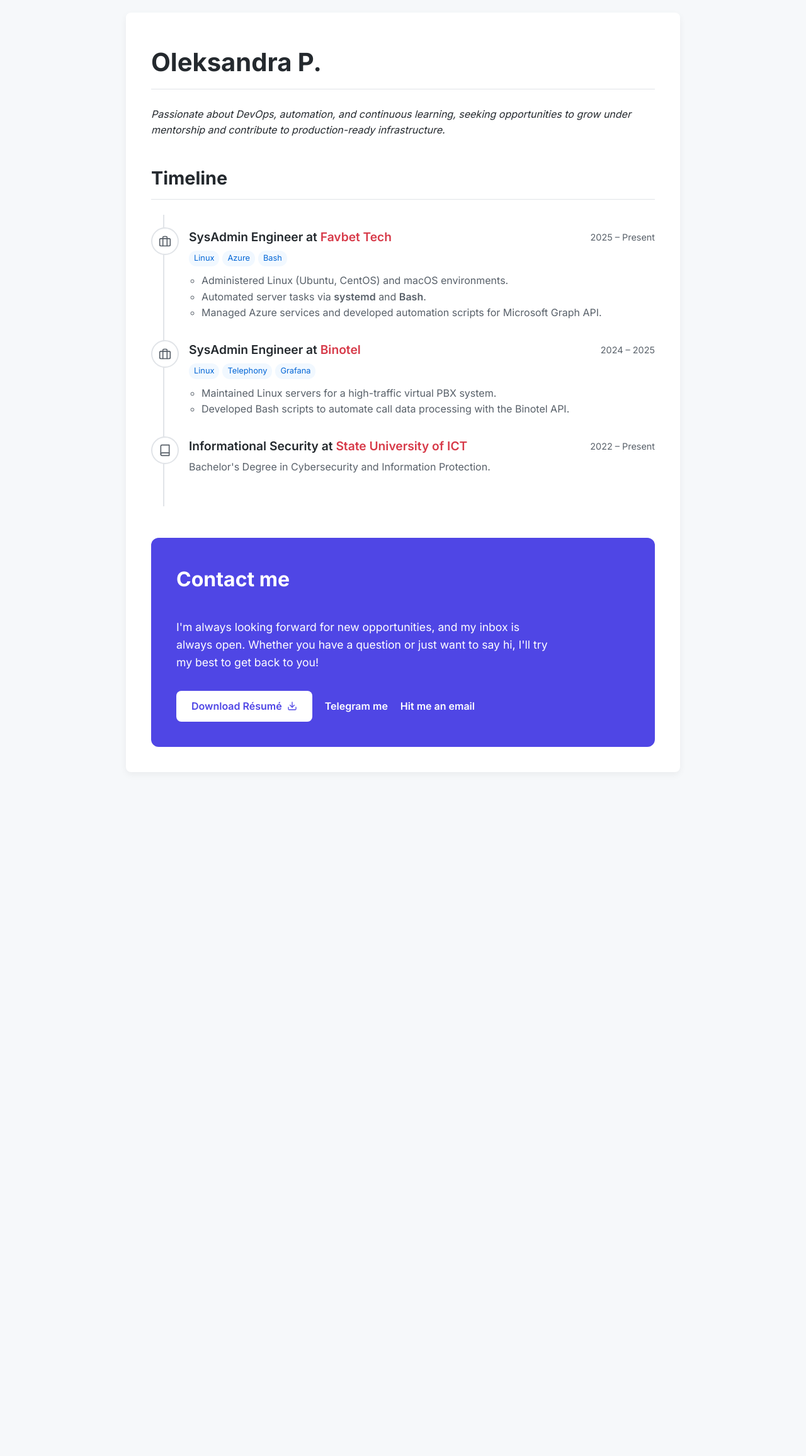
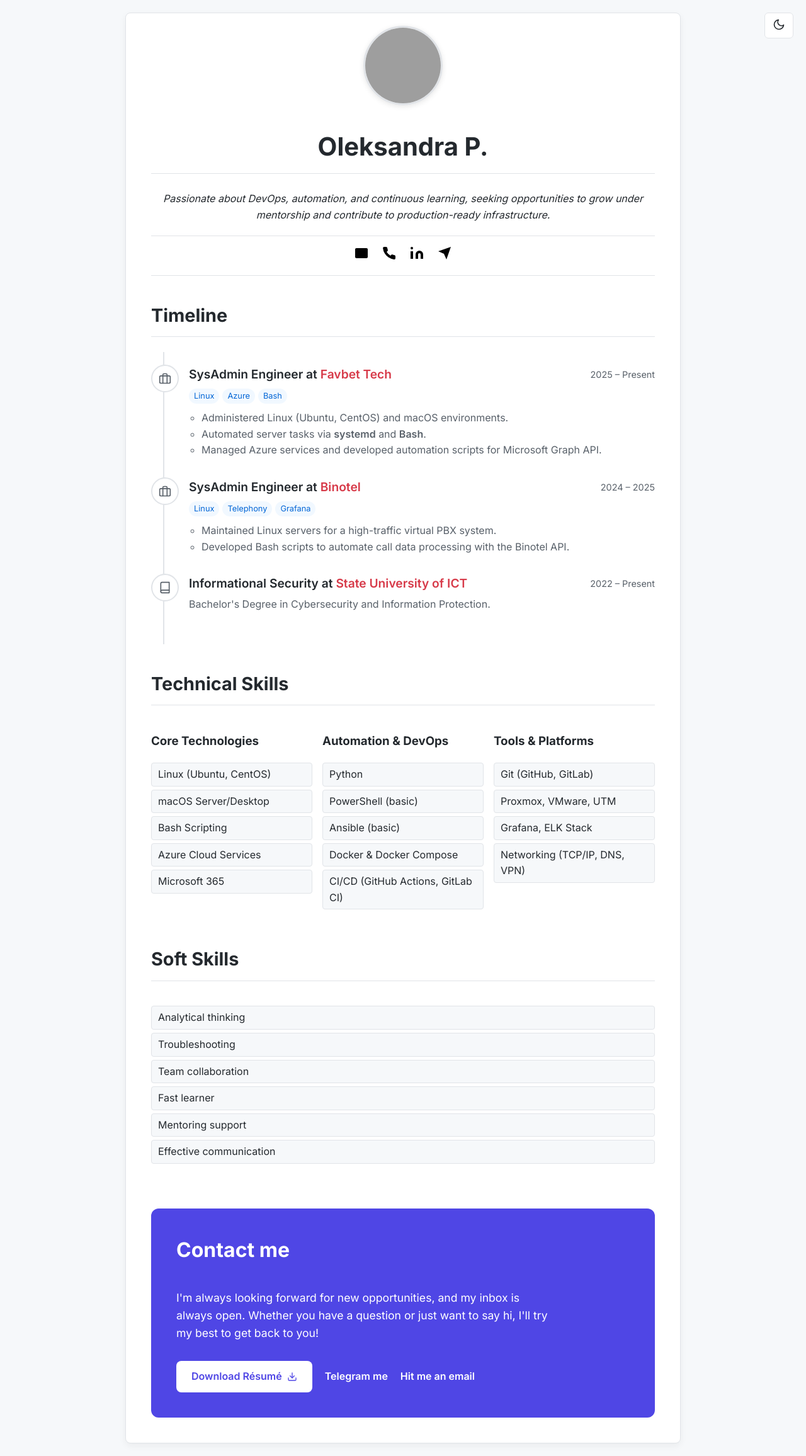
Before and after one commit to sarakalin006/CV, a Jekyll site: the page built from README.md, in a window 1280 px wide. Shown: the whole page at 63% size. Built offline with Jekyll 4.4.1, drawn with Linux system fonts in a browser that asks for light colours; before the commit the page ends 1246 px from its top, so only the background shows below that; grey boxes are pictures that could not be loaded.

Commit message:
Refactor README.md: enhance header layout with contact icons and add technical skills section; update CSS for improved styling and dark mode support

```diff
--- a/README.md
+++ b/README.md
@@ -2,8 +2,18 @@
 layout: default
 permalink: /
 ---
-<h1>{{ site.author }}</h1>
-<p><em>{{ site.description }}</em></p>
+<div class="header-content">
+  <img src="{{ site.avatar | relative_url }}" alt="Avatar" class="avatar">
+  <h1>{{ site.author }}</h1>
+  <p><em>{{ site.description }}</em></p>
+</div>
+
+<div class="contact-icons">
+  <a href="mailto:{{ site.email }}" title="Email"><svg viewBox="0 0 24 24"><path d="M4 4h16c1.1 0 2 .9 2 2v12c0 1.1-.9 2-2 2H4c-1.1 0-2-.9-2-2V6c0-1.1.9-2 2-2z"></path><polyline points="22,6 12,13 2,6"></polyline></svg></a>
+  <a href="tel:{{ site.phone }}" title="Phone"><svg viewBox="0 0 24 24"><path d="M22 16.92v3a2 2 0 0 1-2.18 2 19.79 19.79 0 0 1-8.63-3.07 19.5 19.5 0 0 1-6-6 19.79 19.79 0 0 1-3.07-8.67A2 2 0 0 1 4.11 2h3a2 2 0 0 1 2 1.72 12.84 12.84 0 0 0 .7 2.81 2 2 0 0 1-.45 2.11L8.09 9.91a16 16 0 0 0 6 6l1.27-1.27a2 2 0 0 1 2.11-.45 12.84 12.84 0 0 0 2.81.7A2 2 0 0 1 22 16.92z"></path></svg></a>
+  <a href="{{ site.linkedin }}" title="LinkedIn" target="_blank"><svg viewBox="0 0 24 24"><path d="M16 8a6 6 0 0 1 6 6v7h-4v-7a2 2 0 0 0-2-2 2 2 0 0 0-2 2v7h-4v-7a6 6 0 0 1 6-6z"></path><rect x="2" y="9" width="4" height="12"></rect><circle cx="4" cy="4" r="2"></circle></svg></a>
+  <a href="https://t.me/{{ site.telegram }}" title="Telegram" target="_blank"><svg viewBox="0 0 24 24"><path d="M22 2L11 13"></path><path d="M22 2L15 22L11 13L2 9L22 2z"></path></svg></a>
+</div>
 
 <h2>Timeline</h2>
 <ul class="timeline">
@@ -64,6 +74,51 @@ permalink: /
   </li>
 </ul>
 
+<h2>Technical Skills</h2>
+<div class="skills-grid">
+  <div>
+    <h3>Core Technologies</h3>
+    <ul>
+      <li>Linux (Ubuntu, CentOS)</li>
+      <li>macOS Server/Desktop</li>
+      <li>Bash Scripting</li>
+      <li>Azure Cloud Services</li>
+      <li>Microsoft 365</li>
+    </ul>
+  </div>
+  <div>
+    <h3>Automation & DevOps</h3>
+    <ul>
+      <li>Python</li>
+      <li>PowerShell (basic)</li>
+      <li>Ansible (basic)</li>
+      <li>Docker & Docker Compose</li>
+      <li>CI/CD (GitHub Actions, GitLab CI)</li>
+    </ul>
+  </div>
+  <div>
+    <h3>Tools & Platforms</h3>
+    <ul>
+      <li>Git (GitHub, GitLab)</li>
+      <li>Proxmox, VMware, UTM</li>
+      <li>Grafana, ELK Stack</li>
+      <li>Networking (TCP/IP, DNS, VPN)</li>
+    </ul>
+  </div>
+</div>
+
+<h2>Soft Skills</h2>
+<div class="skills-grid">
+  <ul>
+    <li>Analytical thinking</li>
+    <li>Troubleshooting</li>
+    <li>Team collaboration</li>
+    <li>Fast learner</li>
+    <li>Mentoring support</li>
+    <li>Effective communication</li>
+  </ul>
+</div>
+
 <div class="contact-banner">
   <h2>Contact me</h2>
   <p>I'm always looking forward for new opportunities, and my inbox is always open. Whether you have a question or just want to say hi, I'll try my best to get back to you!</p>
--- a/_config.yml
+++ b/_config.yml
@@ -1,5 +1,6 @@
 title: Petrova Oleksandra — SysAdmin Engineer | Linux, Azure, Docker, CI/CD
 logo: /assets/images/logo.svg
+avatar: /assets/images/image 3.png
 description: Passionate about DevOps, automation, and continuous learning, seeking opportunities to grow under mentorship and contribute to production-ready infrastructure.
 author: Oleksandra P.
 email: pet.85saf@gmail.com
--- a/_layouts/default.html
+++ b/_layouts/default.html
@@ -14,8 +14,14 @@
     <link rel="icon" href="{{ '/favicon.svg' | relative_url }}" type="image/svg+xml">
   </head>
   <body>
+    <button id="theme-toggle" class="theme-toggle-btn" title="Toggle dark mode">
+      <svg id="theme-toggle-icon" width="20" height="20" viewBox="0 0 24 24" fill="none" stroke="currentColor" stroke-width="2" stroke-linecap="round" stroke-linejoin="round">
+        <path d="M21 12.79A9 9 0 1 1 11.21 3 7 7 0 0 0 21 12.79z"></path>
+      </svg>
+    </button>
     <div class="container">
       {{ content }}
     </div>
+    <script src="{{ '/assets/js/theme-switcher.js' | relative_url }}"></script>
   </body>
 </html>
--- a/assets/css/style.css
+++ b/assets/css/style.css
@@ -1,29 +1,103 @@
+:root {
+  --bg-color: #f6f8fa;
+  --text-color: #24292e;
+  --card-bg-color: #fff;
+  --border-color: #e1e4e8;
+  --accent-color: #0366d6;
+  --accent-color-hover: #005cc5;
+  --secondary-text-color: #586069;
+  --tag-bg-color: #f1f8ff;
+  --company-color: #d73a49;
+  --contact-banner-bg: #4f46e5;
+  --contact-banner-text: #fff;
+  --contact-btn-bg: #fff;
+  --contact-btn-text: #4f46e5;
+}
+
+body.dark-mode {
+  --bg-color: #0d1117;
+  --text-color: #c9d1d9;
+  --card-bg-color: #161b22;
+  --border-color: #30363d;
+  --accent-color: #58a6ff;
+  --accent-color-hover: #79b8ff;
+  --secondary-text-color: #8b949e;
+  --tag-bg-color: rgba(56, 139, 253, 0.15);
+  --company-color: #f7786b;
+  --contact-banner-bg: #3832a8;
+  --contact-banner-text: #c9d1d9;
+  --contact-btn-bg: #c9d1d9;
+  --contact-btn-text: #3832a8;
+}
+
 /* General Styles */
 body {
   font-family: 'Inter', -apple-system, BlinkMacSystemFont, "Segoe UI", Roboto, "Helvetica Neue", Arial, sans-serif;
   line-height: 1.6;
-  color: #24292e;
-  background-color: #f6f8fa;
+  color: var(--text-color);
+  background-color: var(--bg-color);
   margin: 0;
   padding: 20px;
+  transition: background-color 0.3s, color 0.3s;
 }
 .container {
   max-width: 800px;
   margin: auto;
-  background: #fff;
+  background: var(--card-bg-color);
   padding: 20px 40px 40px;
   border-radius: 8px;
   box-shadow: 0 4px 12px rgba(0,0,0,0.05);
+  border: 1px solid var(--border-color);
 }
 h1, h2 {
-  border-bottom: 1px solid #e1e4e8;
+  border-bottom: 1px solid var(--border-color);
   padding-bottom: 10px;
 }
 h1 { font-size: 2.5em; }
 h2 { font-size: 1.8em; margin-top: 40px; display: flex; justify-content: space-between; align-items: center; }
-a { color: #0366d6; text-decoration: none; }
-a:hover { text-decoration: underline; }
+a { color: var(--accent-color); text-decoration: none; }
+a:hover { text-decoration: underline; color: var(--accent-color-hover); }
 strong { font-weight: 600; }
+
+/* Header & Avatar */
+.site-header {
+  display: flex;
+  justify-content: space-between;
+  align-items: center;
+  margin-bottom: 2rem;
+}
+.avatar {
+  width: 120px;
+  height: 120px;
+  border-radius: 50%;
+  border: 3px solid var(--border-color);
+  box-shadow: 0 2px 8px rgba(0,0,0,0.1);
+}
+.header-content {
+  text-align: center;
+}
+
+/* Contact Icons */
+.contact-icons {
+  display: flex;
+  justify-content: center;
+  gap: 20px;
+  margin: 20px 0;
+  padding: 15px 0;
+  border-top: 1px solid var(--border-color);
+  border-bottom: 1px solid var(--border-color);
+}
+.contact-icons a {
+  color: var(--secondary-text-color);
+  display: inline-block;
+}
+.contact-icons a:hover {
+  color: var(--accent-color);
+}
+.contact-icons svg {
+  width: 24px;
+  height: 24px;
+}
 
 /* Timeline Styles */
 .timeline {
@@ -38,7 +112,7 @@ strong { font-weight: 600; }
   top: 0;
   bottom: 0;
   width: 2px;
-  background: #e1e4e8;
+  background: var(--border-color);
 }
 .timeline-item {
   position: relative;
@@ -52,8 +126,8 @@ strong { font-weight: 600; }
   width: 40px;
   height: 40px;
   border-radius: 50%;
-  background: #fff;
-  border: 2px solid #e1e4e8;
+  background: var(--card-bg-color);
+  border: 2px solid var(--border-color);
   display: flex;
   align-items: center;
   justify-content: center;
@@ -62,7 +136,7 @@ strong { font-weight: 600; }
 .timeline-icon svg {
   width: 20px;
   height: 20px;
-  color: #586069;
+  color: var(--secondary-text-color);
 }
 .timeline-content {
   position: relative;
@@ -78,11 +152,11 @@ strong { font-weight: 600; }
   font-weight: 600;
 }
 .timeline-title a {
-  color: #d73a49;
+  color: var(--company-color);
 }
 .timeline-date {
   font-weight: 500;
-  color: #586069;
+  color: var(--secondary-text-color);
   font-size: 0.9em;
 }
 .timeline-tags {
@@ -90,32 +164,50 @@ strong { font-weight: 600; }
 }
 .timeline-tags .tag {
   display: inline-block;
-  background-color: #f1f8ff;
-  color: #0366d6;
+  background-color: var(--tag-bg-color);
+  color: var(--accent-color);
   padding: 2px 8px;
   border-radius: 12px;
   font-size: 0.8em;
   margin-right: 5px;
 }
 .timeline-description {
-  color: #586069;
+  color: var(--secondary-text-color);
 }
 .timeline-description ul {
   padding-left: 20px;
   margin-top: 10px;
 }
 
+/* Skills */
+.skills-grid {
+  display: grid;
+  grid-template-columns: repeat(auto-fit, minmax(250px, 1fr));
+  gap: 1rem;
+}
+.skills-grid ul {
+  list-style-type: none;
+  padding: 0;
+}
+.skills-grid li {
+  background: var(--bg-color);
+  padding: 5px 10px;
+  border-radius: 4px;
+  margin-bottom: 5px;
+  border: 1px solid var(--border-color);
+}
+
 /* Contact Banner Styles */
 .contact-banner {
-  background-color: #4f46e5;
-  color: #fff;
+  background-color: var(--contact-banner-bg);
+  color: var(--contact-banner-text);
   padding: 40px;
   border-radius: 12px;
   margin-top: 50px;
   text-align: left;
 }
 .contact-banner h2 {
-  color: #fff;
+  color: var(--contact-banner-text);
   border: none;
   margin-top: 0;
   font-size: 2em;
@@ -132,8 +224,8 @@ strong { font-weight: 600; }
   align-items: center;
 }
 .contact-banner .btn {
-  color: #4f46e5;
-  background-color: #fff;
+  color: var(--contact-btn-text);
+  background-color: var(--contact-btn-bg);
   padding: 12px 24px;
   border-radius: 8px;
   font-weight: 600;
@@ -142,6 +234,23 @@ strong { font-weight: 600; }
   gap: 8px;
 }
 .contact-banner .btn-link {
-  color: #fff;
+  color: var(--contact-banner-text);
   font-weight: 600;
 }
+
+/* Theme Toggle */
+.theme-toggle-btn {
+  background: var(--card-bg-color);
+  border: 1px solid var(--border-color);
+  color: var(--text-color);
+  padding: 8px 12px;
+  border-radius: 6px;
+  cursor: pointer;
+  position: fixed;
+  top: 20px;
+  right: 20px;
+  z-index: 1000;
+}
+.theme-toggle-btn:hover {
+  background: var(--bg-color);
+}
--- /dev/null
+++ b/assets/js/theme-switcher.js
@@ -0,0 +1,36 @@
+(function() {
+  const themeToggle = document.getElementById('theme-toggle');
+  const themeToggleIcon = document.getElementById('theme-toggle-icon');
+  const sunIcon = `<path d="M12 1v2"></path><path d="M12 21v2"></path><path d="M4.22 4.22l1.42 1.42"></path><path d="M18.36 18.36l1.42 1.42"></path><path d="M1 12h2"></path><path d="M21 12h2"></path><path d="M4.22 19.78l1.42-1.42"></path><path d="M18.36 5.64l1.42-1.42"></path><circle cx="12" cy="12" r="5"></circle>`;
+  const moonIcon = `<path d="M21 12.79A9 9 0 1 1 11.21 3 7 7 0 0 0 21 12.79z"></path>`;
+
+  function applyTheme(theme) {
+    if (theme === 'dark') {
+      document.body.classList.add('dark-mode');
+      themeToggleIcon.innerHTML = sunIcon;
+    } else {
+      document.body.classList.remove('dark-mode');
+      themeToggleIcon.innerHTML = moonIcon;
+    }
+  }
+
+  function toggleTheme() {
+    const currentTheme = document.body.classList.contains('dark-mode') ? 'light' : 'dark';
+    localStorage.setItem('theme', currentTheme);
+    applyTheme(currentTheme);
+  }
+
+  themeToggle.addEventListener('click', toggleTheme);
+
+  // Apply theme on initial load
+  const savedTheme = localStorage.getItem('theme');
+  const prefersDark = window.matchMedia && window.matchMedia('(prefers-color-scheme: dark)').matches;
+
+  if (savedTheme) {
+    applyTheme(savedTheme);
+  } else if (prefersDark) {
+    applyTheme('dark');
+  } else {
+    applyTheme('light');
+  }
+})();
```
